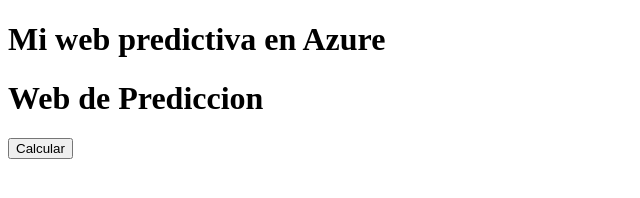
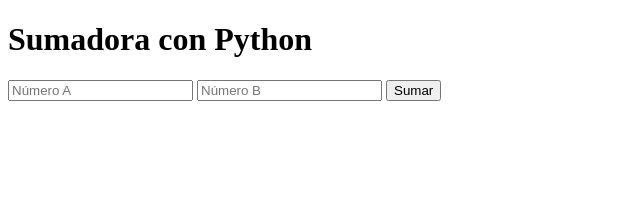
Before and after one commit to felixjuliangutierrez/APITest, a plain HTML site: page index.html in a window 1280 px wide. Shown: the whole page, without its empty margins (0-640 px from the left). Drawn offline with Linux system fonts and the light colour scheme.

Commit message:
cambio a suma

```diff
--- a/index.html
+++ b/index.html
@@ -1,18 +1,28 @@
 <!DOCTYPE html>
 <html>
 <head>
-    <title>Predicciones</title>
+    <title>Mi primera web con Python</title>
 </head>
 <body>
-    <h1>Mi web predictiva en Azure</h1>
-    <h1>Web de Prediccion</h1>
-    <button onclick="llamarAPI()">Calcular</button>
+    <h1>Sumadora con Python</h1>
+
+    <input type="number" id="a" placeholder="Número A">
+    <input type="number" id="b" placeholder="Número B">
+    <button onclick="sumar()">Sumar</button>
+
     <p id="resultado"></p>
 
     <script>
-        function llamarAPI(){
-            document.getElementById("resultado").innerText =
-              "Aqui luego ira la prediccion desde Python";
+        function sumar() {
+            let a = document.getElementById("a").value;
+            let b = document.getElementById("b").value;
+
+            fetch(`http://127.0.0.1:5000/sumar?a=${a}&b=${b}`)
+                .then(response => response.json())
+                .then(data => {
+                    document.getElementById("resultado").innerText =
+                        "Resultado: " + data.resultado;
+                });
         }
     </script>
 </body>
```
